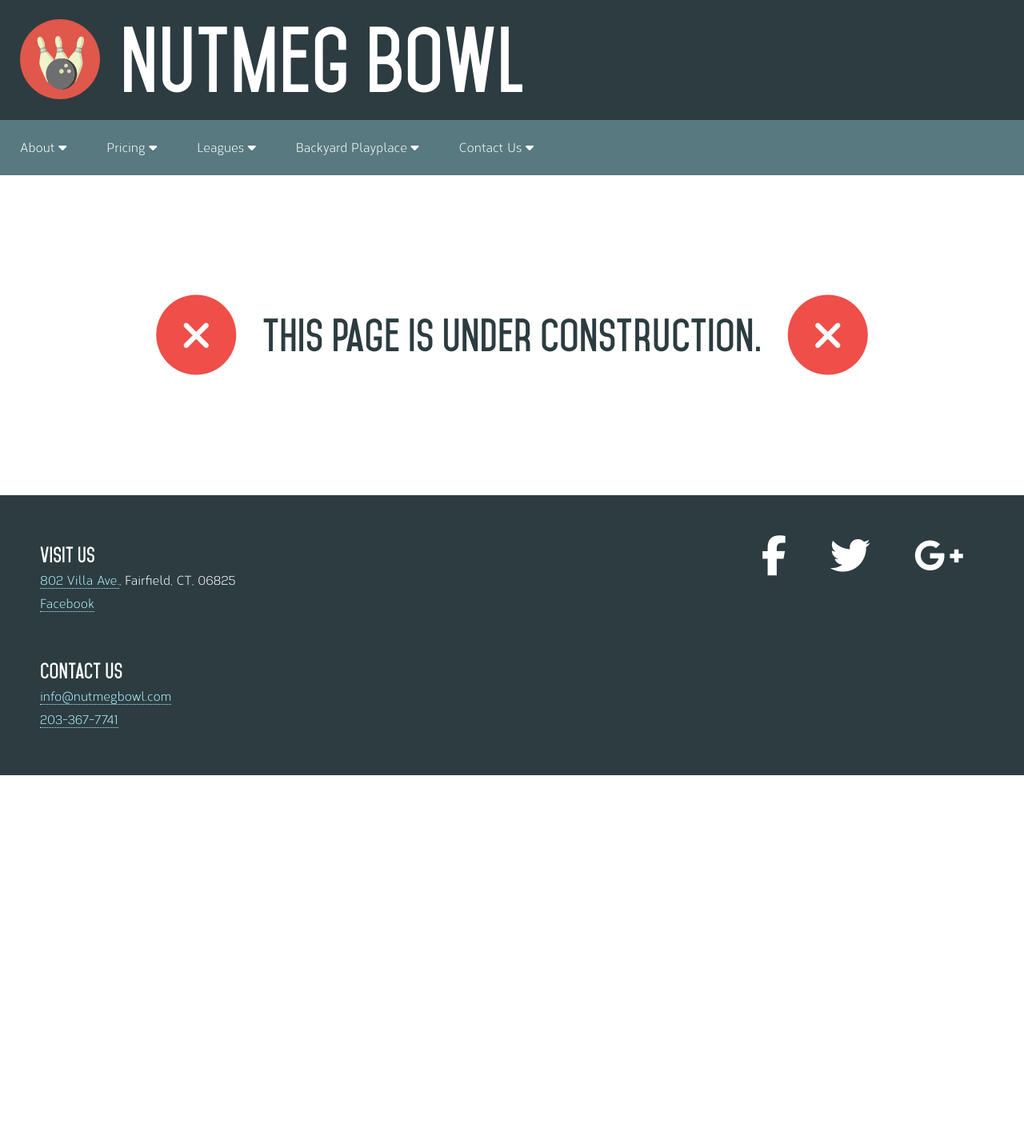
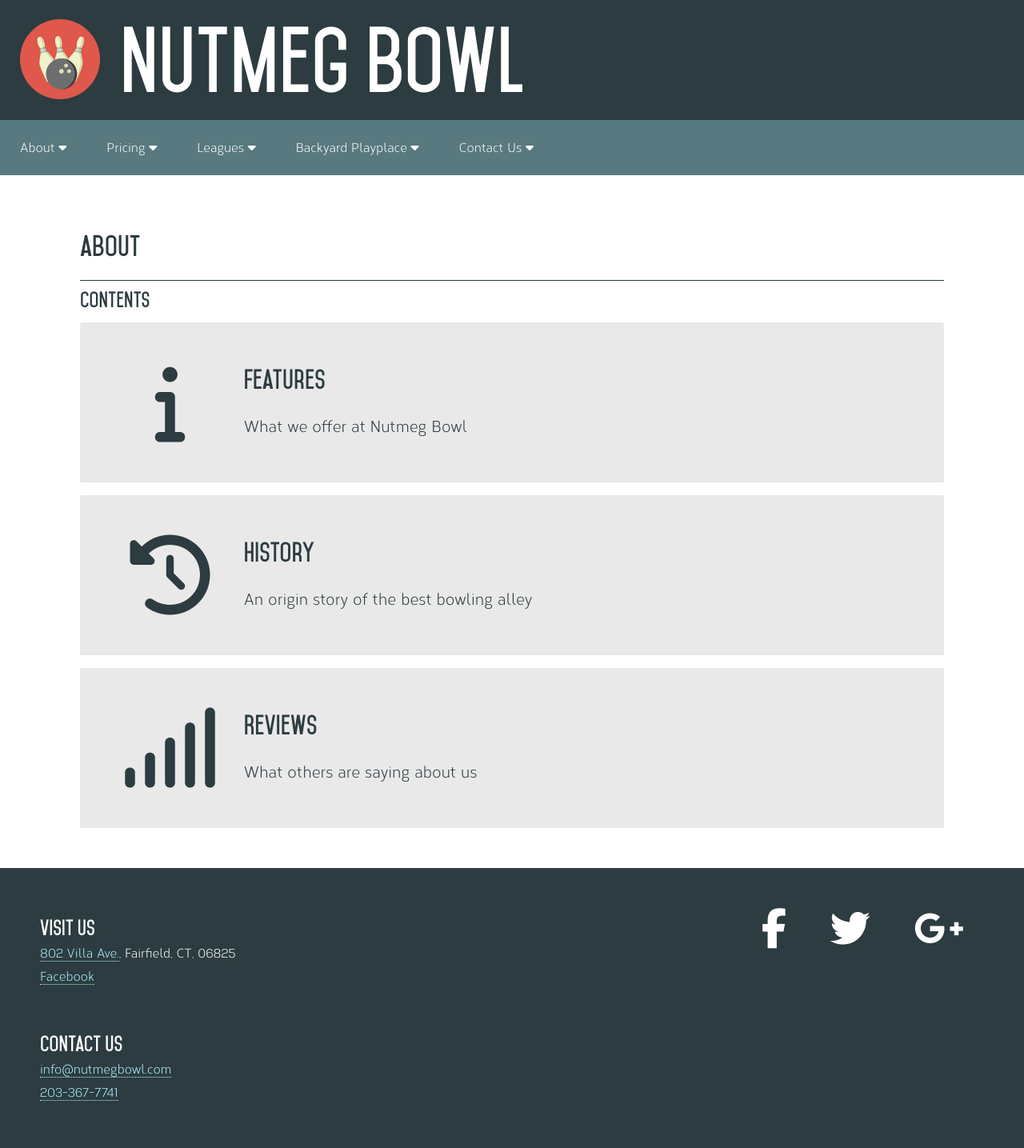
Before and after one commit to jlam55555/nutmegbowl, a Jekyll site: the page built from about/index.html, in a window 1280 px wide. Shown: the whole page at 80% size. Built offline with Jekyll 4.4.1, drawn with Linux system fonts in a browser that asks for light colours; nearby versions of some CDN libraries; before the commit the page ends 969 px from its top, so only the background shows below that.

Commit message:
Implemented category listing script for about category

```diff
--- a/about/features.html
+++ b/about/features.html
@@ -1,6 +1,9 @@
 ---
 layout: default
 title: Features
+category: about
+description: What we offer at Nutmeg Bowl
+icon: info
 ---
 
 <p class="underConstruction"><span class="fa-stack first"><i class="fa fa-stack-2x fa-circle dangerText"></i><i class="fa fa-stack-1x fa-close lightText"></i></span>This page is under construction.<span class="fa-stack second"><i class="fa fa-stack-2x fa-circle dangerText"></i><i class="fa fa-stack-1x fa-close lightText"></i></span></p>
--- a/about/history.html
+++ b/about/history.html
@@ -1,6 +1,9 @@
 ---
 layout: default
 title: History
+category: about
+description: An origin story of the best bowling alley
+icon: history
 ---
 
 <p class="underConstruction"><span class="fa-stack first"><i class="fa fa-stack-2x fa-circle dangerText"></i><i class="fa fa-stack-1x fa-close lightText"></i></span>This page is under construction.<span class="fa-stack second"><i class="fa fa-stack-2x fa-circle dangerText"></i><i class="fa fa-stack-1x fa-close lightText"></i></span></p>
--- a/about/index.html
+++ b/about/index.html
@@ -1,6 +1,5 @@
 ---
-layout: default
+layout: listing
 title: About
+category: about
 ---
-
-<p class="underConstruction"><span class="fa-stack first"><i class="fa fa-stack-2x fa-circle dangerText"></i><i class="fa fa-stack-1x fa-close lightText"></i></span>This page is under construction.<span class="fa-stack second"><i class="fa fa-stack-2x fa-circle dangerText"></i><i class="fa fa-stack-1x fa-close lightText"></i></span></p>
--- a/about/reviews.html
+++ b/about/reviews.html
@@ -1,6 +1,9 @@
 ---
 layout: default
 title: Reviews
+category: about
+description: What others are saying about us
+icon: signal
 ---
 
 <p class="underConstruction"><span class="fa-stack first"><i class="fa fa-stack-2x fa-circle dangerText"></i><i class="fa fa-stack-1x fa-close lightText"></i></span>This page is under construction.<span class="fa-stack second"><i class="fa fa-stack-2x fa-circle dangerText"></i><i class="fa fa-stack-1x fa-close lightText"></i></span></p>
--- a/res/script.js
+++ b/res/script.js
@@ -14,7 +14,8 @@ $(function() {
     facebookShareButton: $("#facebookShareButton"),
     twitterShareButton: $("#twitterShareButton"),
     googlePlusShareButton: $("#googlePlusShareButton"),
-    revealButton: $(".revealButton")
+    revealButton: $(".revealButton"),
+    categoryListItem: $(".categoryListItem")
   };
 
   // accessory functions
@@ -85,6 +86,10 @@ $(function() {
     $(this).parent().toggleClass("revealed");
     $(this).next().slideToggle();
   });
+  // clickable links for .categoryListItem for listing pages
+  e.categoryListItem.click(function() {
+    window.location.href = $(this).data("href");
+  });
 
   // resize the page
   e.window.resize();
```
